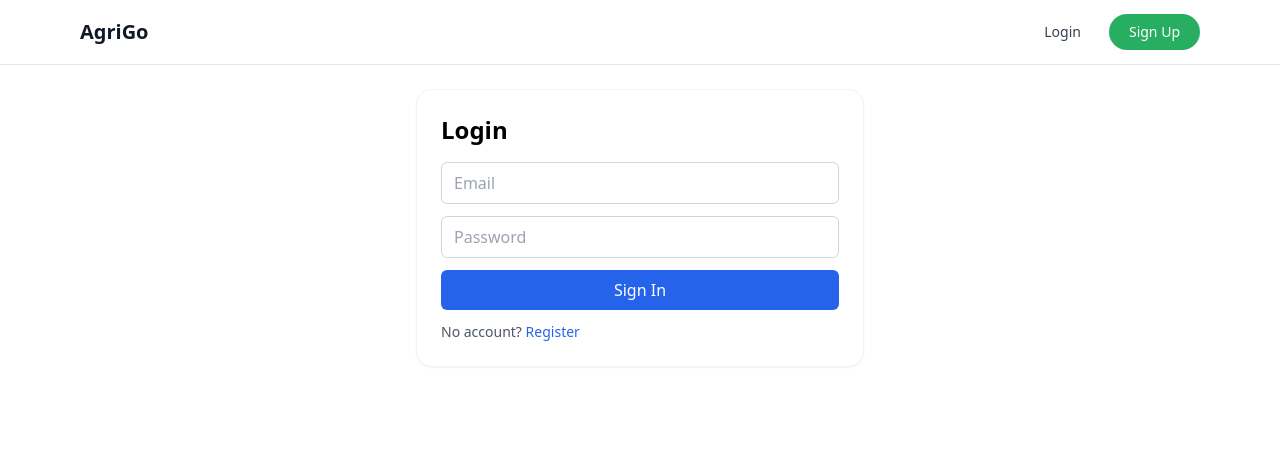
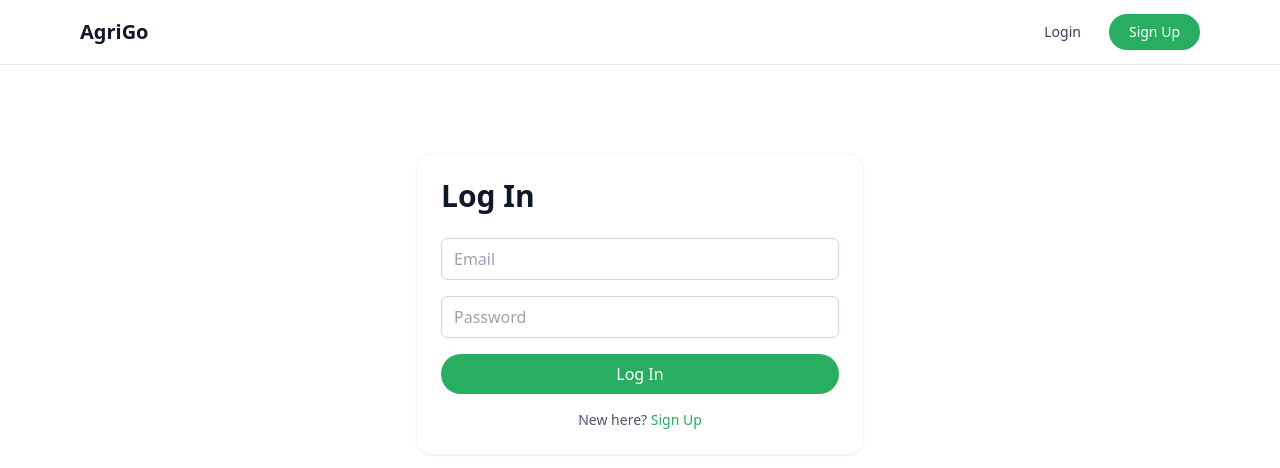
Before and after one commit to RHS789/AgriGo-2.0, a React (Vite) app in the folder frontend/: page /login in a window 1280 px wide. Shown: the top 468 px of the page. Built offline with nearby package versions, Linux system fonts and the light colour scheme; no server answers.

Commit message:
Restyle Login page to centered card with green button
cgen-266dbfcd38c04a9dae505fd80a496474

```diff
--- a/frontend/src/pages/auth/Login.jsx
+++ b/frontend/src/pages/auth/Login.jsx
@@ -24,16 +24,16 @@ export default function Login() {
 
   return (
     <main className="page">
-      <div className="mx-auto max-w-md card">
+      <div className="mx-auto max-w-md card mt-16">
         <div className="card-body">
-          <h1 className="text-2xl font-semibold mb-4">Login</h1>
-          <form onSubmit={onSubmit} className="space-y-3">
+          <h1 className="text-3xl font-bold mb-6 text-gray-900">Log In</h1>
+          <form onSubmit={onSubmit} className="space-y-4">
             <input className="input" type="email" placeholder="Email" value={email} onChange={e=>setEmail(e.target.value)} required />
             <input className="input" type="password" placeholder="Password" value={password} onChange={e=>setPassword(e.target.value)} required />
             {error && <p className="text-sm text-red-600">{error}</p>}
-            <button className="btn-primary w-full" disabled={loading}>{loading? 'Signing in...' : 'Sign In'}</button>
+            <button className="btn-accent-green w-full text-white" disabled={loading}>{loading? 'Logging in...' : 'Log In'}</button>
           </form>
-          <p className="mt-3 text-sm text-gray-600">No account? <Link to="/register" className="text-blue-600">Register</Link></p>
+          <p className="mt-4 text-sm text-gray-600 text-center">New here? <Link to="/register" className="text-[#27ae60]">Sign Up</Link></p>
         </div>
       </div>
     </main>
```
